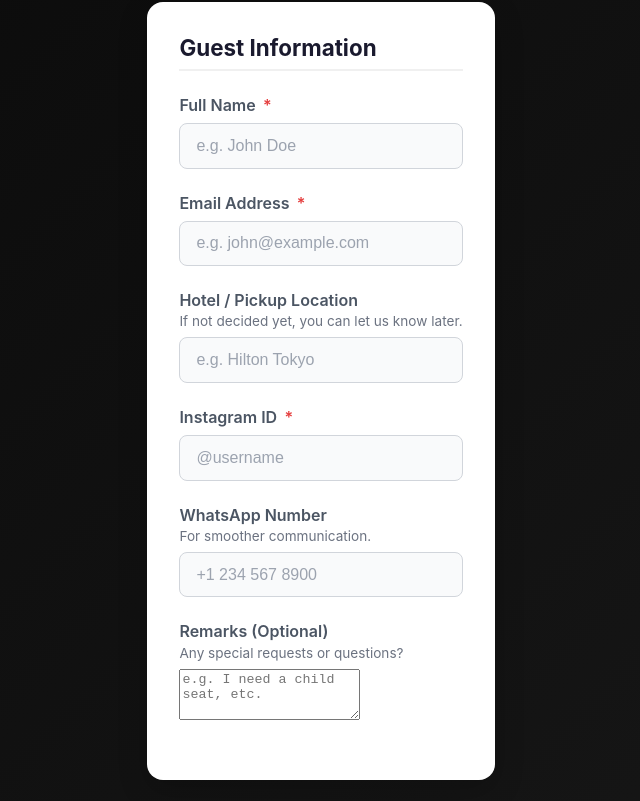
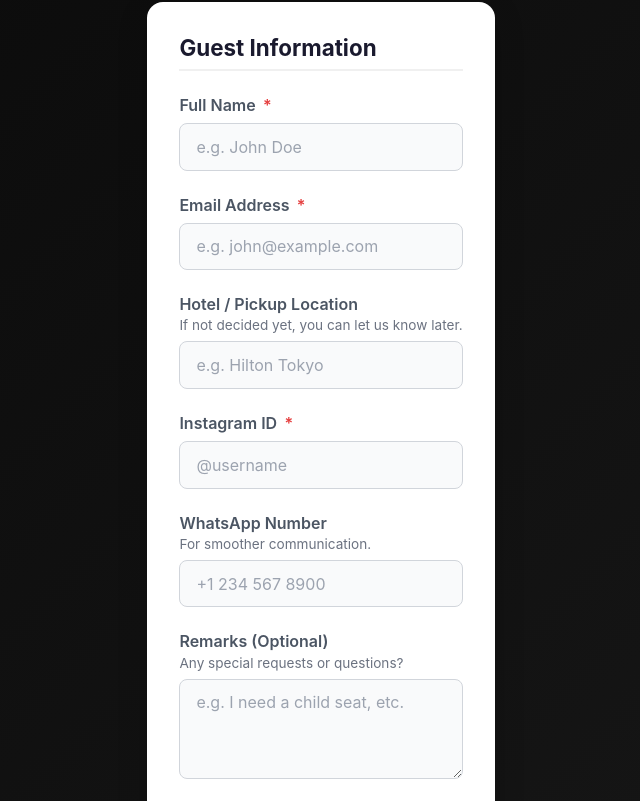
Before and after one commit to kazuosomeya-wq/daikoku, a React (Vite) app: page / in a window 1280 px wide. Shown: the part 1839-2640 px from the top of the page, without its empty margins (319-959 px from the left). Built offline with nearby package versions, Linux system fonts and the light colour scheme; no server answers; the database is empty.

Commit message:
style: apply unified styling to remarks textarea

```diff
--- a/src/components/GuestInfo.css
+++ b/src/components/GuestInfo.css
@@ -40,7 +40,8 @@
     margin-top: -0.3rem;
 }
 
-.form-group input {
+.form-group input,
+.form-group textarea {
     width: 100%;
     padding: 0.8rem 1rem;
     border: 1px solid #d1d5db;
@@ -48,15 +49,24 @@
     font-size: 1rem;
     transition: all 0.2s ease;
     background: #f9fafb;
+    font-family: inherit;
+    /* Ensure font matches input */
 }
 
-.form-group input:focus {
+.form-group textarea {
+    resize: vertical;
+    min-height: 100px;
+}
+
+.form-group input:focus,
+.form-group textarea:focus {
     outline: none;
     border-color: #E60012;
     background: white;
     box-shadow: 0 0 0 3px rgba(230, 0, 18, 0.1);
 }
 
-.form-group input::placeholder {
+.form-group input::placeholder,
+.form-group textarea::placeholder {
     color: #9ca3af;
 }
```
